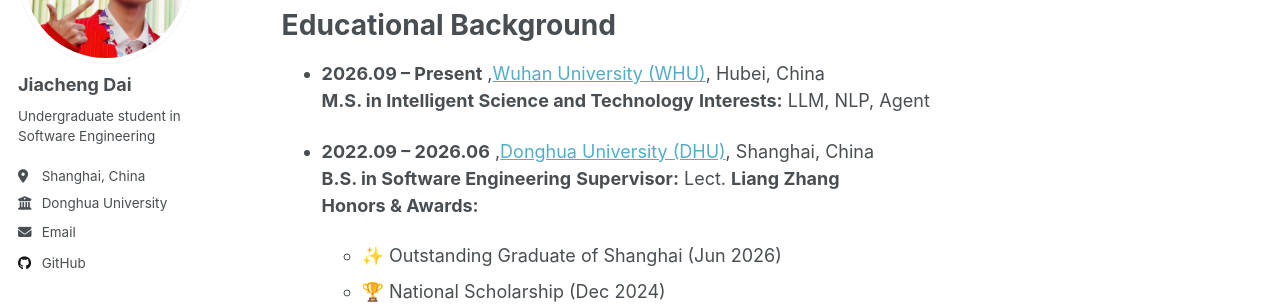
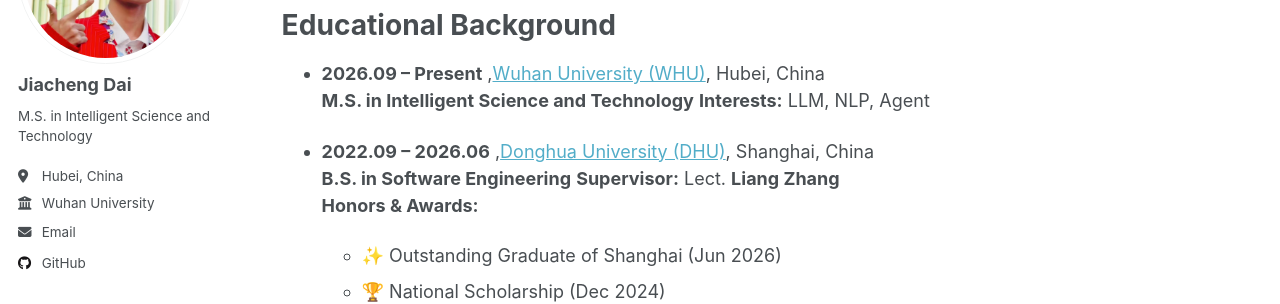
Before and after one commit to jiachengdai/jiachengdai.github.io, a Jekyll site: the page built from _pages/about.md, in a window 1280 px wide. Shown: the part 210-514 px from the top of the page. Built offline with Jekyll 4.4.1, drawn with Linux system fonts in a browser that asks for light colours; a script that is not in the unit is left out.

Commit message:
Update personal information in _config.yml

```diff
--- a/_config.yml
+++ b/_config.yml
@@ -26,9 +26,9 @@ author:
   avatar           : "prof.jpg"
   name             : "Jiacheng Dai"
   pronouns         : # example: "she/her"
-  bio              : "Undergraduate student in Software Engineering"
-  location         : "Shanghai, China"
-  employer         : "Donghua University"
+  bio              : "M.S. in Intelligent Science and Technology"
+  location         : "Hubei, China"
+  employer         : "Wuhan University"
   uri              : # URL
   email            : "221310411@mail.dhu.edu.cn"
 
```
